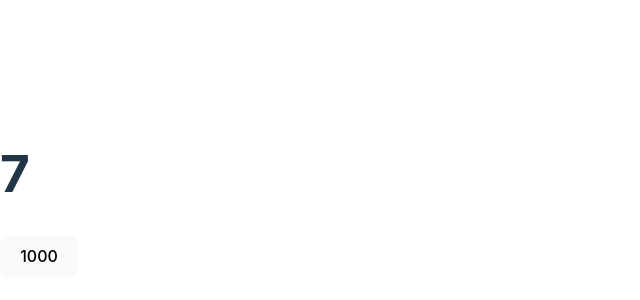
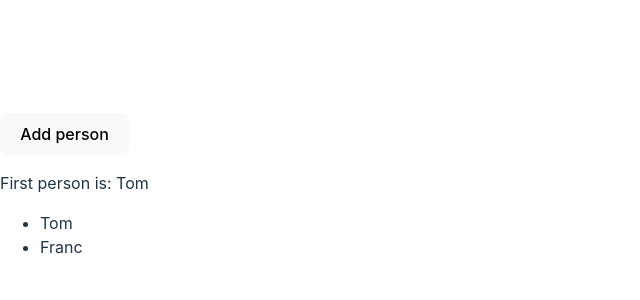
Before and after one commit to bmalvo/homeworks_react_vite, a React (Vite) app in the folder efects/: page / in a window 1280 px wide. Shown: the part 206-506 px from the top of the page, without its empty margins (0-640 px from the left). Built offline with nearby package versions, Linux system fonts and the light colour scheme.

Commit message:
add IncorrectEffect.tsx

```diff
--- /dev/null
+++ b/efects/src/IncorrectEffect.tsx
@@ -0,0 +1,22 @@
+import { useEffect, useState } from "react"
+
+export const IncorrectEffect = () => {
+    const [people, setPeople] = useState<string[]>(['Tom', 'Franc']);
+    const [firstPerson, setFirstPerson] = useState(people[0]);
+
+    useEffect(() => {
+        setFirstPerson(people[0])
+    }, [people])
+
+    const addPerson = () => {
+        setPeople(prevPeople => [`Lorem Ipsum ${Math.round(Math.random() * 100000)}`, ...prevPeople])
+    }
+
+    return <>
+        <button onClick={addPerson}> Add person </ button>
+        <p>First person is: { firstPerson }</p>
+        <ul>
+            {people.map((person, index) => <li key={index}>{person}</li>)}
+        </ul>
+        </>
+}
--- a/efects/src/main.tsx
+++ b/efects/src/main.tsx
@@ -2,9 +2,11 @@ import React from 'react'
 import ReactDOM from 'react-dom/client'
 import { App } from './App.tsx'
 import './index.css'
+import { IncorrectEffect } from './IncorrectEffect.tsx'
 
 ReactDOM.createRoot(document.getElementById('root')!).render(
   // <React.StrictMode>
-    <App />
+  // <App />
+  <IncorrectEffect />
   // </React.StrictMode>,
 )
```
